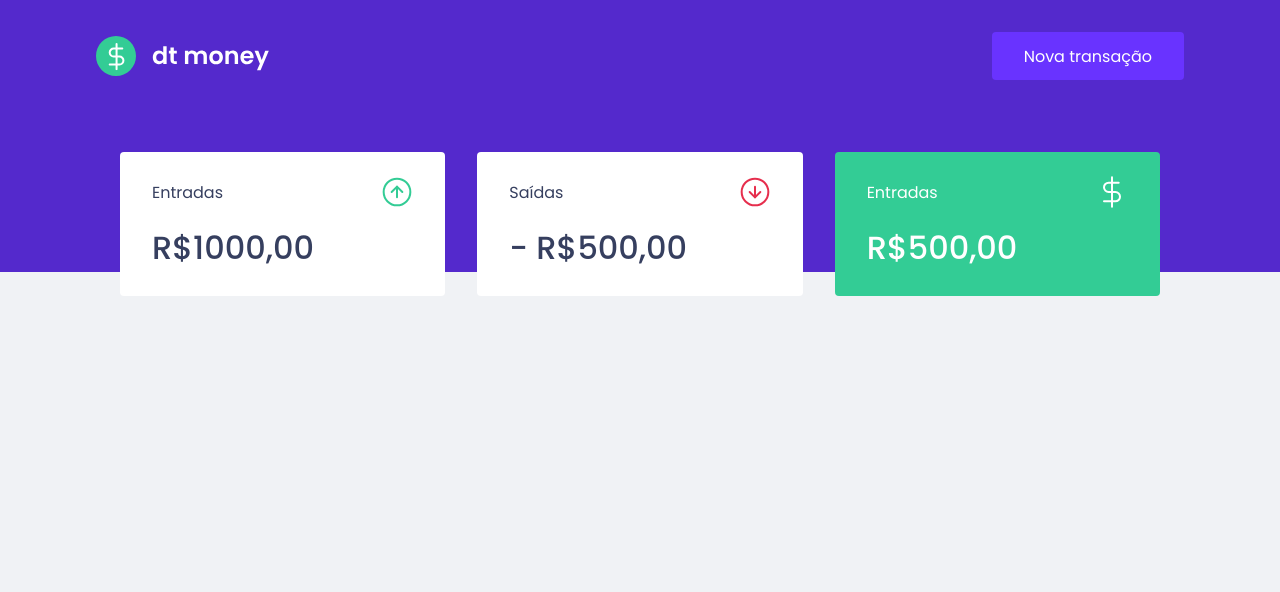
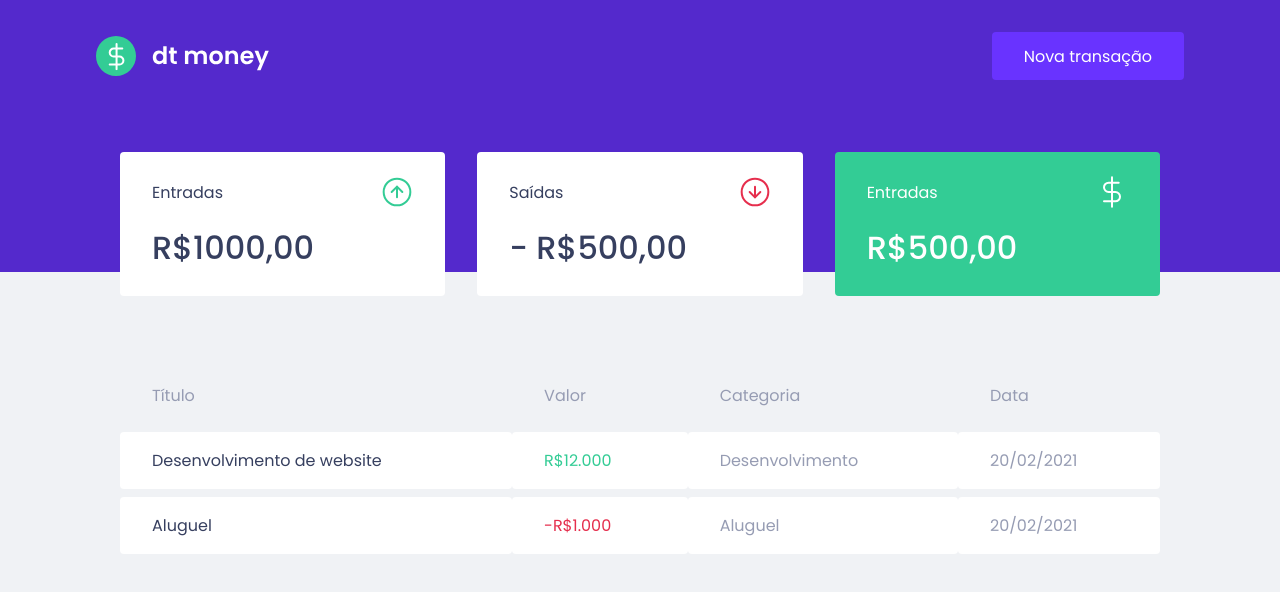
Before and after one commit to guitavano/dtMoney, a React (Create React App) app: page / in a window 1280 px wide. Shown: the top 592 px of the page. Built offline with nearby package versions, Linux system fonts and the light colour scheme.

Commit message:
add transactions table

```diff
--- a/src/components/Dashboard/index.tsx
+++ b/src/components/Dashboard/index.tsx
@@ -1,12 +1,12 @@
 import { Container } from "./styles";
 import { Summary } from "../Summary";
+import { TransactionsTable } from "../TransactionsTable";
 
 export function Dashboard(){
     return(
-        <>
-            <Container>
-                <Summary />
-            </Container>
-        </>
+        <Container>
+            <Summary />
+            <TransactionsTable />
+        </Container>
     );
 }
--- /dev/null
+++ b/src/components/TransactionsTable/index.tsx
@@ -0,0 +1,32 @@
+import { Container } from "./styles";
+
+export function TransactionsTable(){
+    return(
+        <Container>
+            <table>
+                <thead>
+                    <tr>
+                        <th>Título</th>
+                        <th>Valor</th>
+                        <th>Categoria</th>
+                        <th>Data</th>
+                    </tr>
+                </thead>
+                <tbody>
+                    <tr>
+                        <td className="title">Desenvolvimento de website</td>
+                        <td className="deposit">R$12.000</td>
+                        <td>Desenvolvimento</td>
+                        <td>20/02/2021</td>
+                    </tr>
+                    <tr>
+                        <td className="title">Aluguel</td>
+                        <td className="withdraw">-R$1.000</td>
+                        <td>Aluguel</td>
+                        <td>20/02/2021</td>
+                    </tr>
+                </tbody>
+            </table>
+        </Container>
+    )
+}
--- /dev/null
+++ b/src/components/TransactionsTable/styles.ts
@@ -0,0 +1,38 @@
+import styled from "styled-components";
+
+export const Container = styled.div`
+    margin-top: 4rem;
+
+    table{
+        width: 100%;
+        border-spacing: 0 0.5rem;
+
+        th{
+            color: var(--text-body);
+            font-weight: 400;
+            padding: 1rem 2rem;
+            text-align: left;
+            line-height: 1.5rem;
+        }
+
+        td{
+            padding: 1rem 2rem;
+            border: 0;
+            background: var(--shape);
+            color: var(--text-body);
+            border-radius: 0.25rem;
+
+            &:first-child{
+                color: var(--text-title);
+            }
+
+            &.deposit{
+                color: var(--green);
+            }
+
+            &.withdraw{
+                color: var(--red);
+            }
+        }
+    }
+`
```
